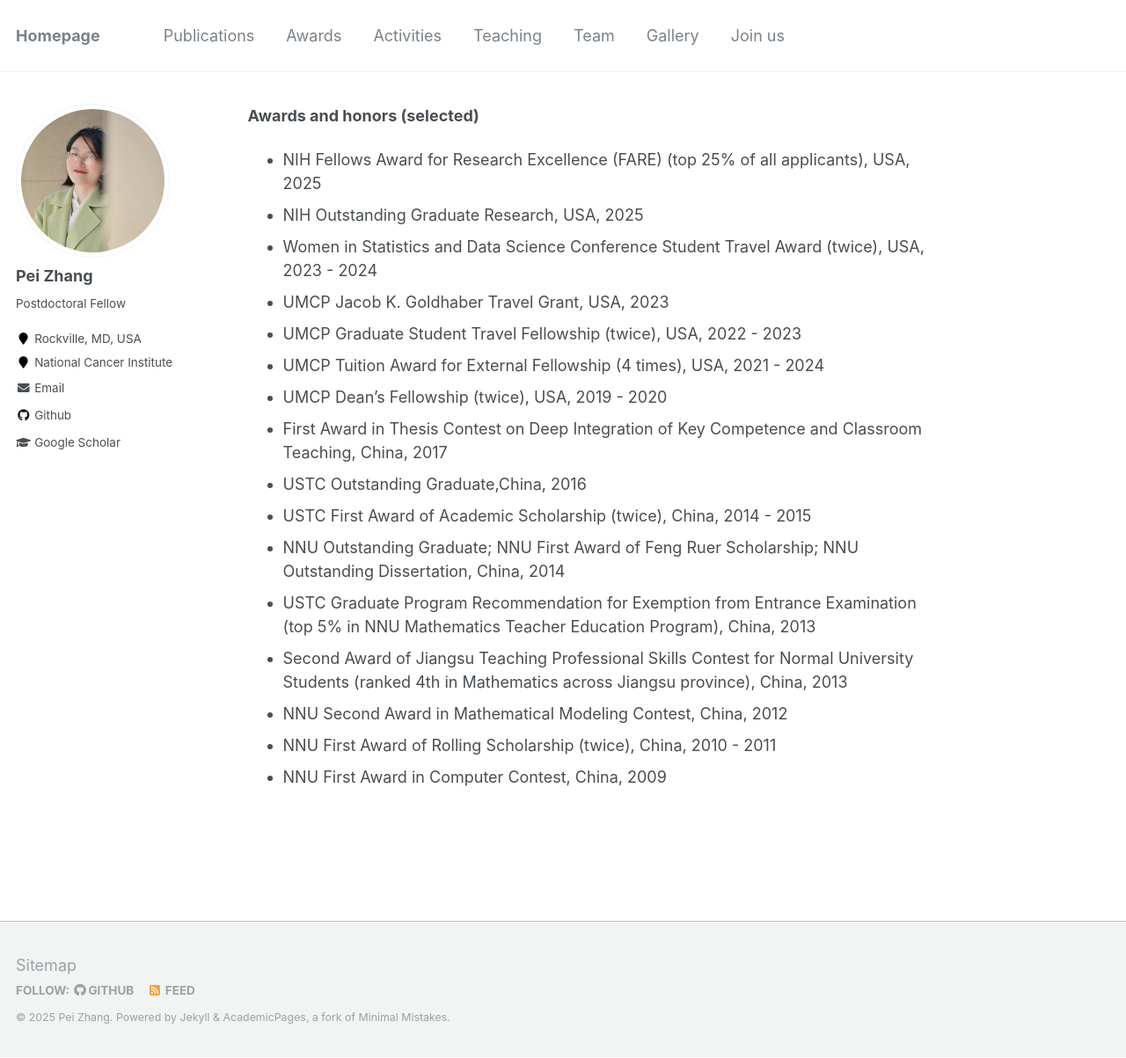
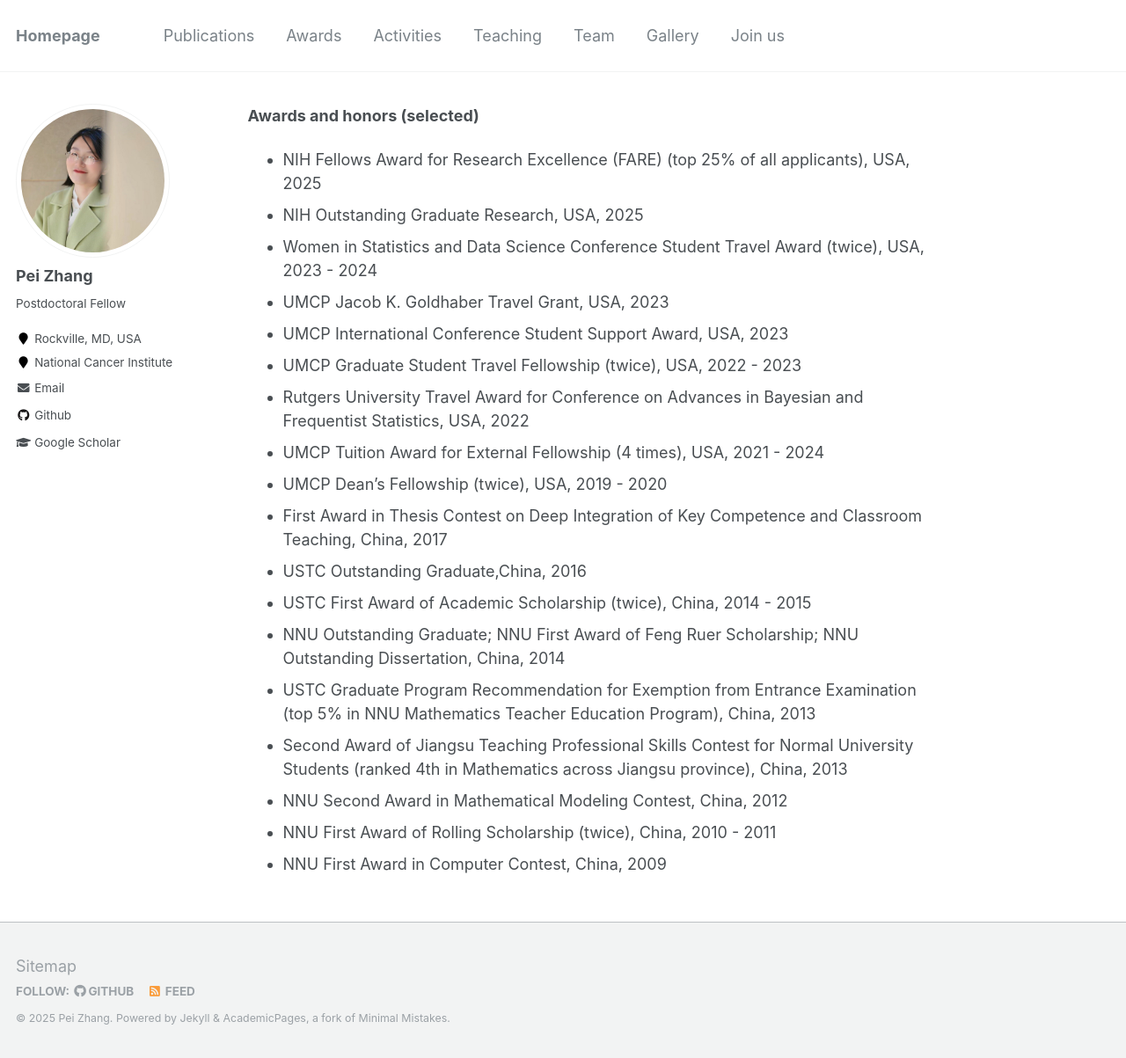
Before and after one commit to BettyzhangPei/BettyzhangPei.github.io, a Jekyll site: the page built from _pages/awards.md, in a window 1280 px wide and 1203 px high. Shown: the whole window at 88% size. Built offline with Jekyll 4.4.1, drawn with Linux system fonts in a browser that asks for light colours.

Commit message:
Update awards.md

```diff
--- a/_pages/awards.md
+++ b/_pages/awards.md
@@ -10,7 +10,9 @@ author_profile: true
 - NIH Outstanding Graduate Research, USA, 2025
 - Women in Statistics and Data Science Conference Student Travel Award (twice), USA, 2023 - 2024
 - UMCP Jacob K. Goldhaber Travel Grant, USA, 2023
+- UMCP International Conference Student Support Award, USA, 2023
 - UMCP Graduate Student Travel Fellowship (twice), USA, 2022 - 2023
+- Rutgers University Travel Award for Conference on Advances in Bayesian and Frequentist Statistics, USA, 2022
 - UMCP Tuition Award for External Fellowship (4 times), USA, 2021 - 2024
 - UMCP Dean’s Fellowship (twice), USA, 2019 - 2020
 - First Award in Thesis Contest on Deep Integration of Key Competence and Classroom Teaching, China, 2017
```
